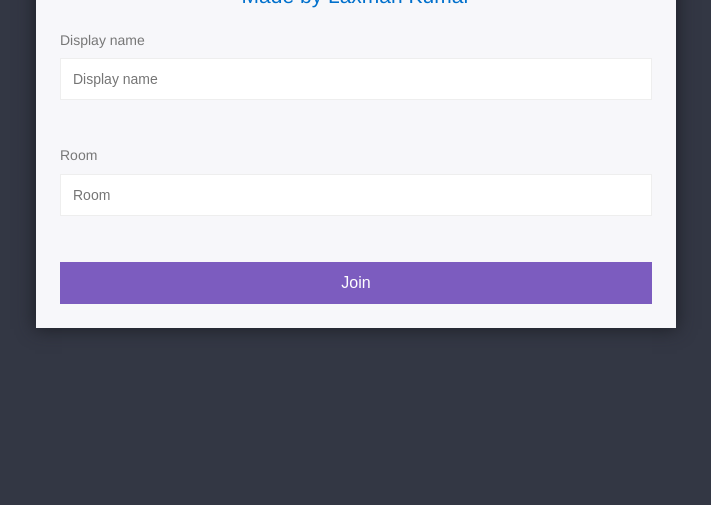
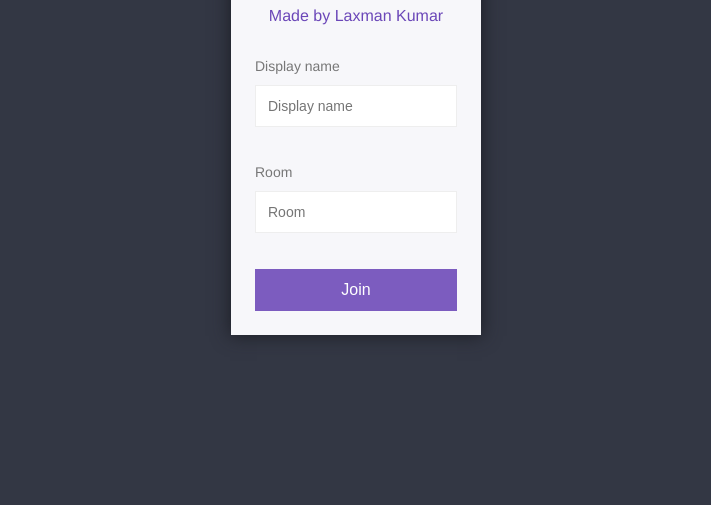
Before and after one commit to Laxman63/NodeChatApp, a website: page public/index.html in a window 1280 px wide. Shown: the part 295-800 px from the top of the page, without its empty margins (284-995 px from the left). Drawn offline with Linux system fonts and the light colour scheme.

```diff
--- a/public/css/styles.css
+++ b/public/css/styles.css
@@ -7,7 +7,7 @@
 }
 
 html {
-    font-size: 21px;
+    font-size: 16px;
 }
 
 input {
@@ -43,7 +43,6 @@
     background: #7C5CBF;
     border: none;
     color: white;
-    width: auto;
     font-size: 16px;
     transition: background .3s ease;
 }
@@ -56,20 +55,9 @@
     cursor: default;
     background: #7c5cbf94;
 }
-.roomno{
-    margin-top: 30px;
-}
+
 /* Join Page Styles */
-.laxmanname {
-    align-items: center;
-    color: #0070CC;
-    text-align: center;
-    margin-bottom: 20px;
-}
-.joinchatr{
-    text-align: center;
-    align-items: center;
-}
+
 .centered-form {
     background: #333744;
     width: 100vw;
@@ -83,13 +71,9 @@
     box-shadow: 0px 0px 17px 1px #1D1F26;
     background: #F7F7FA;
     padding: 24px;
-    width: 50%;
+    width: 250px;
+}
 
-}
-.joinbutton{
-    margin-top: 30px;
-    width: auto;
-}
 .centered-form button {
     width: 100%;
 }
@@ -109,7 +93,7 @@
     height: 100vh;
     color: white;
     background: #333744;
-    width: 20%;
+    width: 225px;
     overflow-y: scroll
 }
 
@@ -183,7 +167,6 @@
     font-size: 22px;
     background: #2c2f3a;
     padding: 24px;
-    text-align: center;
 }
 
 .list-title {
@@ -192,7 +175,20 @@
     margin-bottom: 4px;
     padding: 12px 24px 0 24px;
 }
-
+.joinchatr{
+    text-align: center;
+}
+.roomno{
+    margin-top: 20px;
+}
+.joinbutton{
+    margin-top: 20px;
+}
+.laxmanname{
+    text-align: center;
+    color: #6b47b8;
+    margin-bottom: 30px;
+}
 .users {
     list-style-type: none;
     font-weight: 300;
```
Also changed, not shown: public/chat.html (+2 -0 lines).
